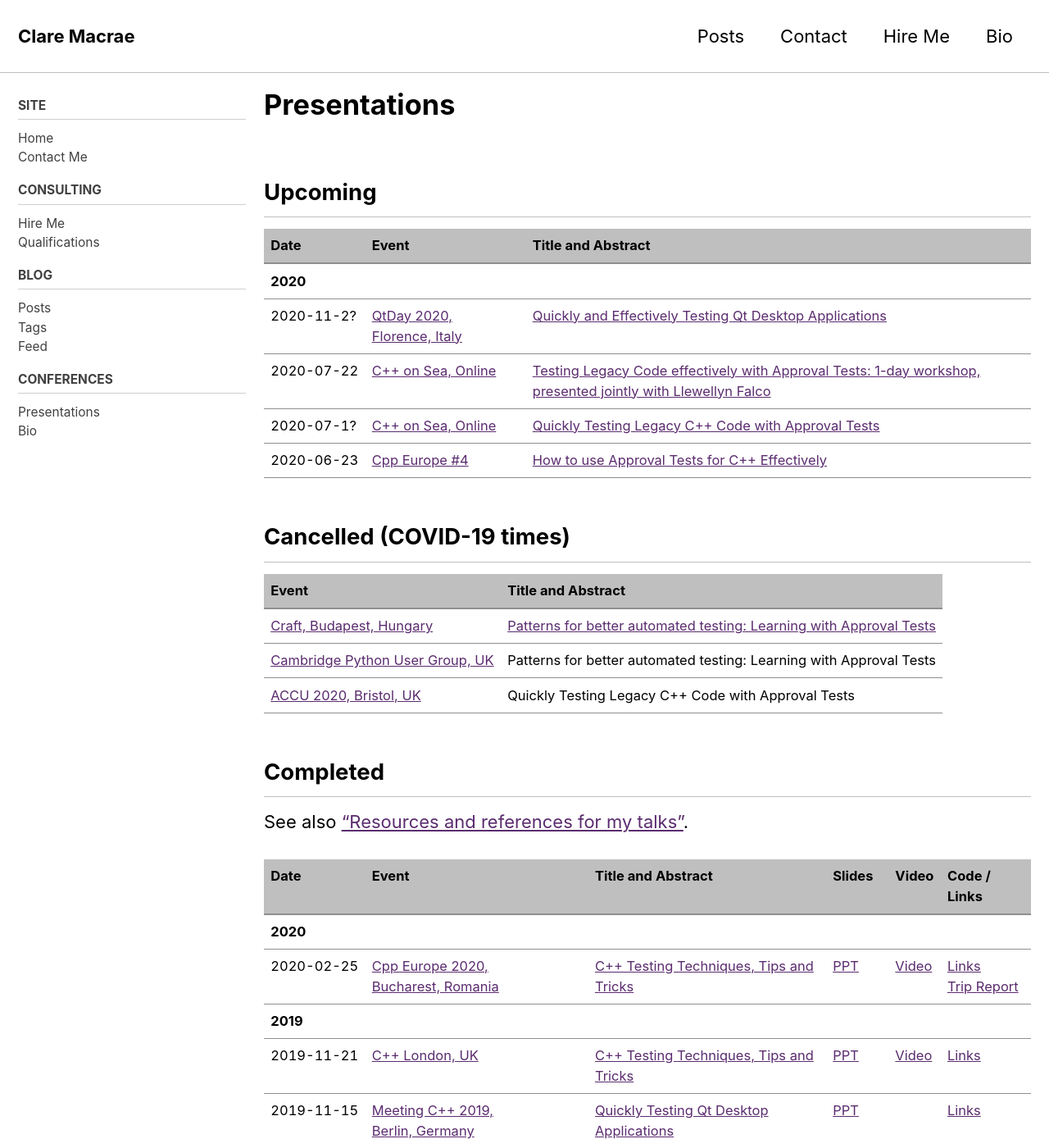
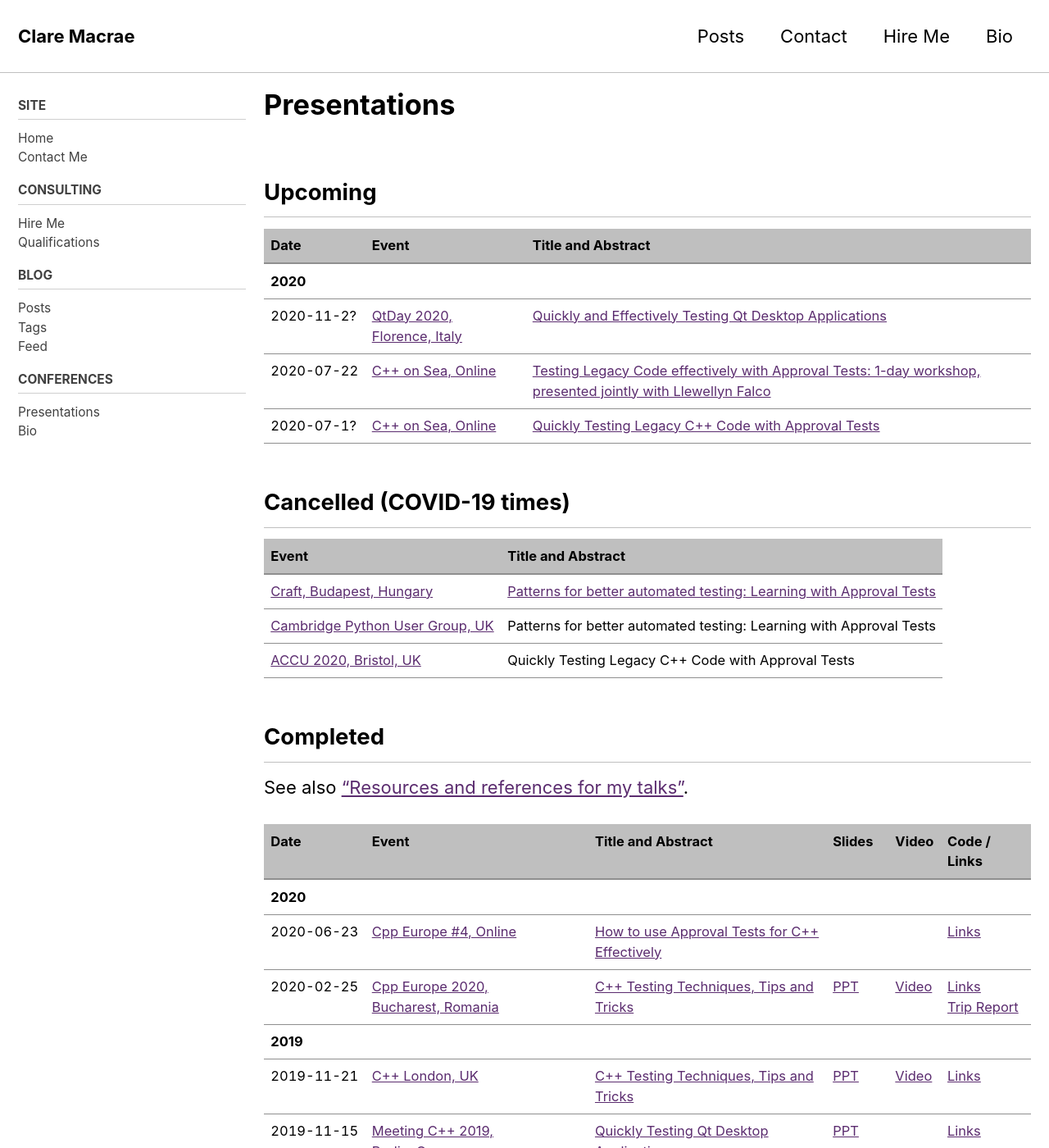
Before and after one commit to claremacrae/claremacrae.github.io, a Jekyll site: the page built from conferences/presentations.md, in a window 1280 px wide and 1400 px high. Shown: the whole window at 82% size. Built offline with Jekyll 4.4.1, drawn with Linux system fonts in a browser that asks for light colours; cached includes are drawn as plain includes; nearby versions of some CDN libraries; some of the changed lines change nothing that is shown.

Commit message:
Add link to CppEurope #4 Links page

```diff
--- a/conferences/presentations.md
+++ b/conferences/presentations.md
@@ -14,7 +14,6 @@
 | <span class="text-tabular-dates">2020-11-2?</span> | [QtDay 2020, Florence,&nbsp;Italy](https://www.qtday.it/) | [Quickly and Effectively Testing Qt Desktop Applications](https://www.qtday.it/agenda/speakers/573234) |
 | <span class="text-tabular-dates">2020-07-22</span> | [C++ on Sea, Online](https://cpponsea.uk/) | [Testing Legacy Code effectively with Approval Tests: 1-day workshop, presented jointly with Llewellyn Falco](https://cpponsea.uk/2020/sessions/workshop_testing-legacy-code-effectively-with-approval-tests.html) |
 | <span class="text-tabular-dates">2020-07-1?</span> | [C++ on Sea, Online](https://cpponsea.uk/) | [Quickly Testing Legacy C++ Code with Approval Tests](https://cpponsea.uk/2020/sessions/quickly-testing-legacy-cpp-code-with-approval-tests.html) |
-| <span class="text-tabular-dates">2020-06-23</span> | [Cpp Europe #4](https://cppeurope.com) | [How to use Approval Tests for C++ Effectively](https://cppeurope.com/sessions/session-with-clare-macrae/) |
 
 ## Cancelled (COVID-19 times)
 
@@ -31,6 +30,7 @@
 | Date  | Event | Title and Abstract | Slides  | Video | Code / Links |
 | ----- | ----- | ------------------ | ------- | ----- | ------------ |
 | **2020** | &nbsp; | &nbsp; | &nbsp; | &nbsp; | &nbsp; |
+| <span class="text-tabular-dates">2020-06-23</span> | [Cpp Europe #4, Online](https://cppeurope.com) | [How to use Approval Tests for C++ Effectively](https://cppeurope.com/sessions/session-with-clare-macrae/) | &nbsp; |  &nbsp; | [Links](https://github.com/claremacrae/talks/blob/main/How_to_use_Approval_Tests_for_C++_Effectively.md#top)
 | <span class="text-tabular-dates">2020-02-25</span> | [Cpp Europe 2020, Bucharest,&nbsp;Romania](https://cppeurope.com) | [C++ Testing Techniques, Tips and Tricks](https://cppeurope.com/sessions/cpp-testing-techniques-tips-and-tricks/) | [PPT](https://www.slideshare.net/ClareMacrae/cpp-testing-techniques-tips-and-tricks-cpp-europe) | [Video](https://www.youtube.com/watch?v=-5N-u34L7wo&list=PLKkbEnCSP7sek-bn-Ae-b16aa7y_mc2EH&index=10&t=0s) | [Links](https://github.com/claremacrae/talks/blob/master/Cpp_Testing_Techniques_Tips_and_Tricks.md#top) <br> [Trip&nbsp;Report](/blog/2020/03/cppeurope-2020) |
 | **2019** | &nbsp; | &nbsp; | &nbsp; | &nbsp; | &nbsp; |
 | <span class="text-tabular-dates">2019-11-21</span> | [C++ London, UK](https://www.meetup.com/CppLondon/) | [C++ Testing Techniques, Tips and Tricks](https://www.meetup.com/CppLondon/events/265146936/) | [PPT](https://www.slideshare.net/ClareMacrae/c-testing-techniques-tips-and-tricks-c-london) | [Video](https://www.youtube.com/watch?v=j3prZoR8c_c) | [Links](https://github.com/claremacrae/talks/blob/master/Cpp_Testing_Techniques_Tips_and_Tricks.md#top) |
```
